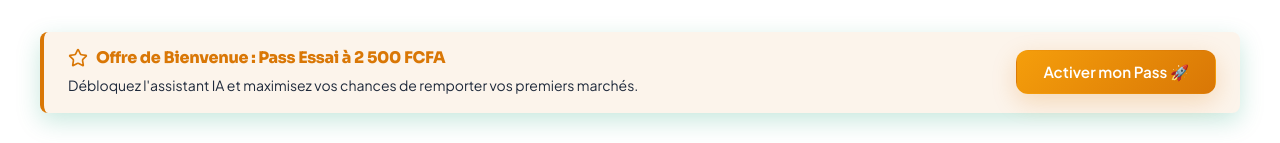
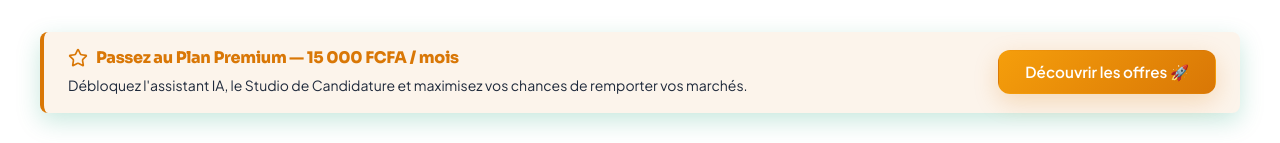
Before and after one commit to zida2/wend-kabre-bf, a Next.js app: page /dashboard in a window 1280 px wide. Shown: the part 214-357 px from the top of the page. Built offline with nearby package versions, Linux system fonts and the light colour scheme; no server answers; the database is empty; sample sign-in values are in the browser's storage.

Commit message:
fix(copy): update legacy 2 500 FCFA trial pass text in dashboard and details to 15 000 FCFA Plan Premium

```diff
--- a/src/app/(client)/dashboard/page.js
+++ b/src/app/(client)/dashboard/page.js
@@ -333,14 +333,14 @@ export default function DashboardPage() {
         <div style={{ background: 'var(--accent-muted)', borderLeft: '4px solid var(--accent)', padding: '16px 24px', borderRadius: 'var(--radius-sm)', marginBottom: '32px', display: 'flex', justifyContent: 'space-between', alignItems: 'center', flexWrap: 'wrap', gap: '16px', boxShadow: 'var(--shadow-gold)' }}>
           <div>
             <h4 style={{ color: 'var(--accent)', fontWeight: 800, marginBottom: '6px', display: 'flex', alignItems: 'center', gap: '8px' }}>
-              <Star size={20} /> Offre de Bienvenue : Pass Essai à 2 500 FCFA
+              <Star size={20} /> Passez au Plan Premium — 15 000 FCFA / mois
             </h4>
             <p className="text-sm" style={{ color: 'var(--text-primary)' }}>
-              Débloquez l'assistant IA et maximisez vos chances de remporter vos premiers marchés.
+              Débloquez l'assistant IA, le Studio de Candidature et maximisez vos chances de remporter vos marchés.
             </p>
           </div>
           <Link href="/tarifs" className="btn btn-accent" style={{ whiteSpace: 'nowrap' }}>
-            Activer mon Pass 🚀
+            Découvrir les offres 🚀
           </Link>
         </div>
       )}
--- a/src/app/(client)/marches/details/ClientDetails.jsx
+++ b/src/app/(client)/marches/details/ClientDetails.jsx
@@ -766,9 +766,9 @@ function DetailsContent() {
                     Accédez aux détails complets et laissez l'IA générer votre offre technique sur-mesure dans notre Studio de Candidature.
                   </p>
                   <div style={{ background: 'var(--color-bg-2)', padding: '12px', borderRadius: 'var(--radius-sm)', marginTop: '16px' }}>
-                    <p className="text-sm font-bold text-primary">Testez l'outil complet</p>
+                    <p className="text-sm font-bold text-primary">Abonnement Premium</p>
                     <h2 style={{ fontSize: '1.5rem', fontWeight: 800, color: 'var(--text-primary)', margin: '4px 0' }}>
-                      2 500 FCFA <span style={{ fontSize: '0.8rem', fontWeight: 400, color: 'var(--text-muted)' }}>/ 7 Jours</span>
+                      15 000 FCFA <span style={{ fontSize: '0.8rem', fontWeight: 400, color: 'var(--text-muted)' }}>/ Mois</span>
                     </h2>
                   </div>
                 </div>
```
